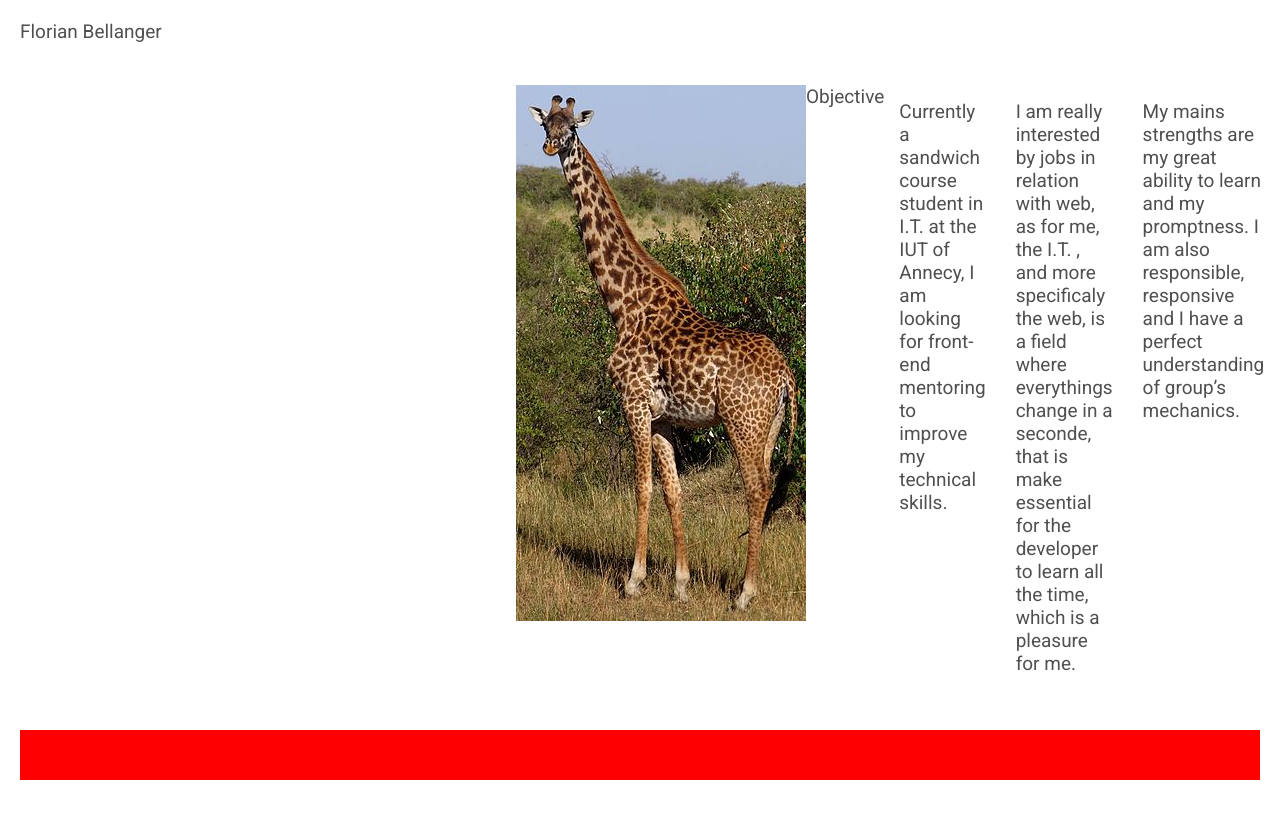
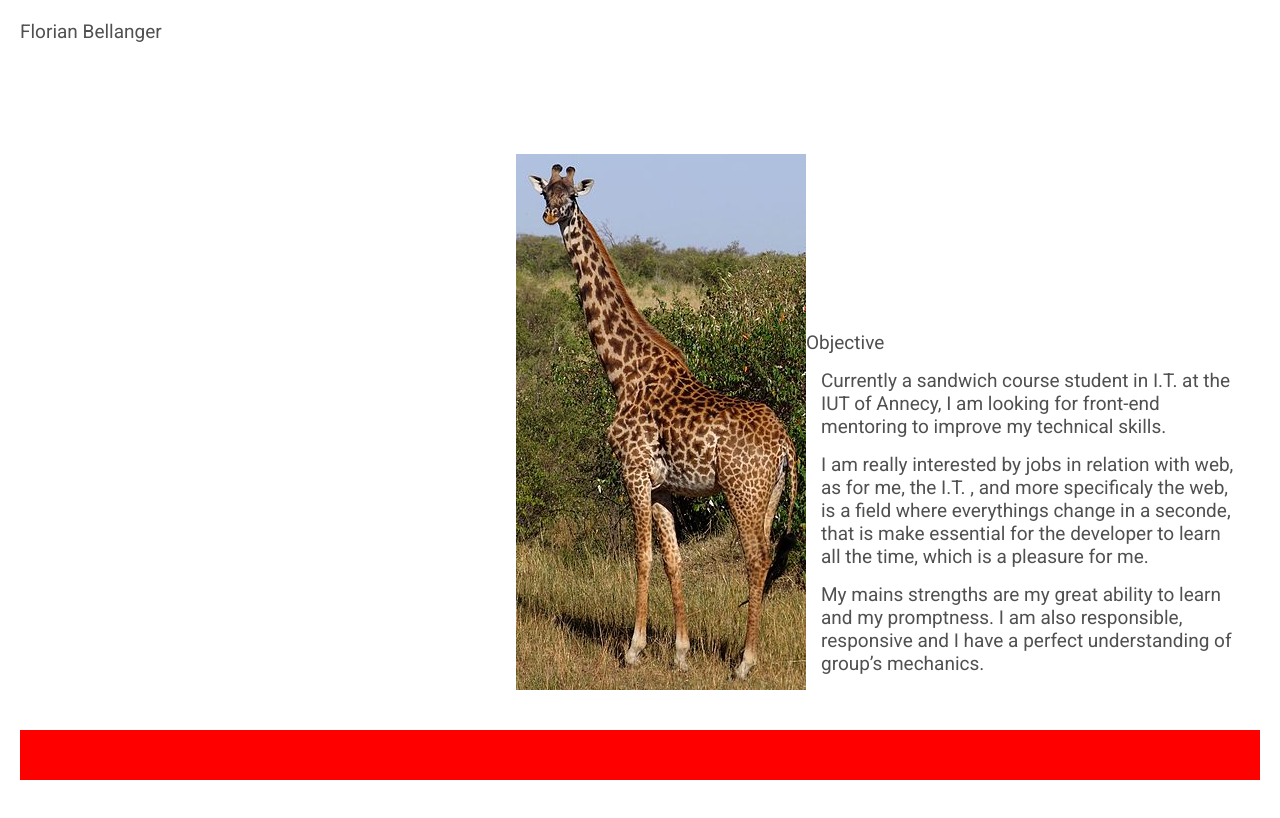
Before and after one commit to Quidam74/porte-folio-2018, a website: page src/index.html in a window 1280 px wide. Shown: the top 818 px of the page. Drawn offline with nearby package versions, Linux system fonts and the light colour scheme; files that its build step writes are made by us from their sources.

Commit message:
add block class

```diff
--- a/src/index.html
+++ b/src/index.html
@@ -26,12 +26,12 @@
 
 
     <article class="hero-objective">
-        <div>
+        <div class="hero-objectiveBloc">
             <aside class="hero-objectiveIMG">
                 <img src="static/img/girafe.JPG">
             </aside>
             <aside class="hero-objectiveText">
-                <div>
+                <div class="hero-objectiveTextBlock">
                 <h2>Objective</h2>
                 <p>Currently a sandwich course student in I.T. at the IUT of Annecy, I am looking for front-end
                     mentoring to
--- a/src/scss/components/_hero.scss
+++ b/src/scss/components/_hero.scss
@@ -13,7 +13,7 @@
     margin-right: 0;
     width: 60%;
 
-    div {
+    .hero-objectiveBloc {
       display: flex;
       flex-direction: row;
       .hero-objectiveIMG
@@ -23,7 +23,7 @@
       .hero-objectiveText{
         display: flex;
       }
-      .hero-objectiveText div{
+      .hero-objectiveText .hero-objectiveTextBlock{
         margin: auto;
         margin-bottom: 0px;
       }
```
